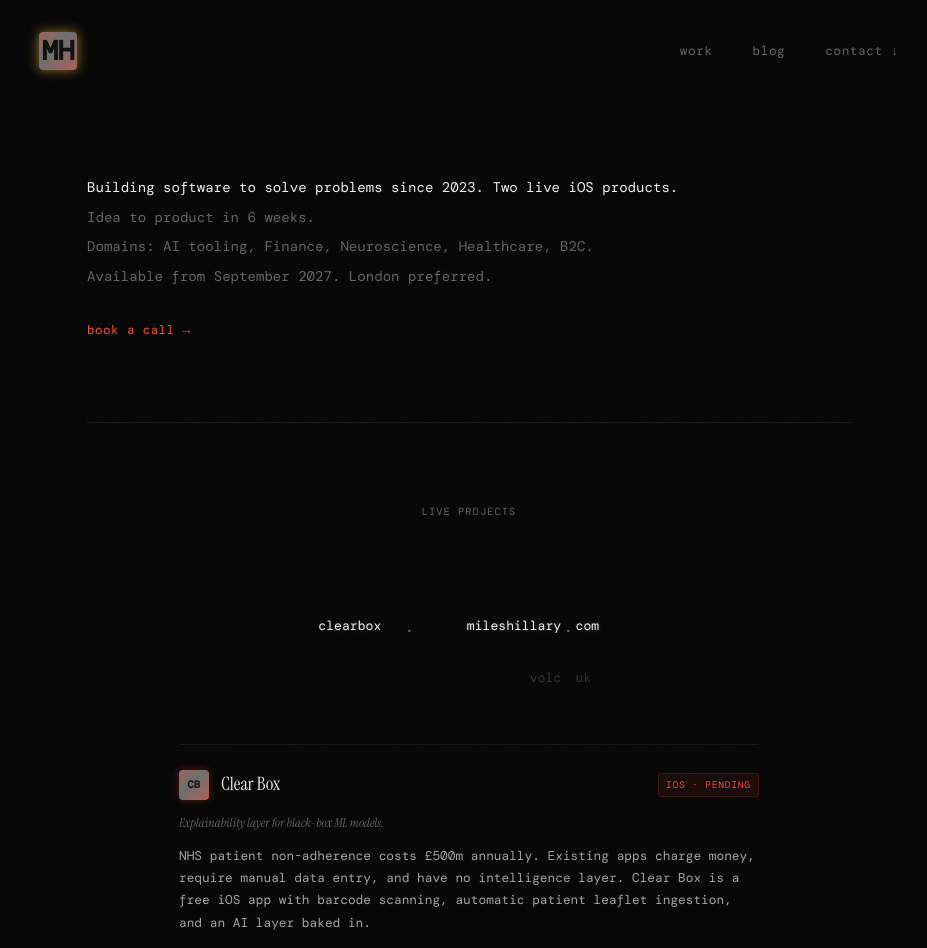
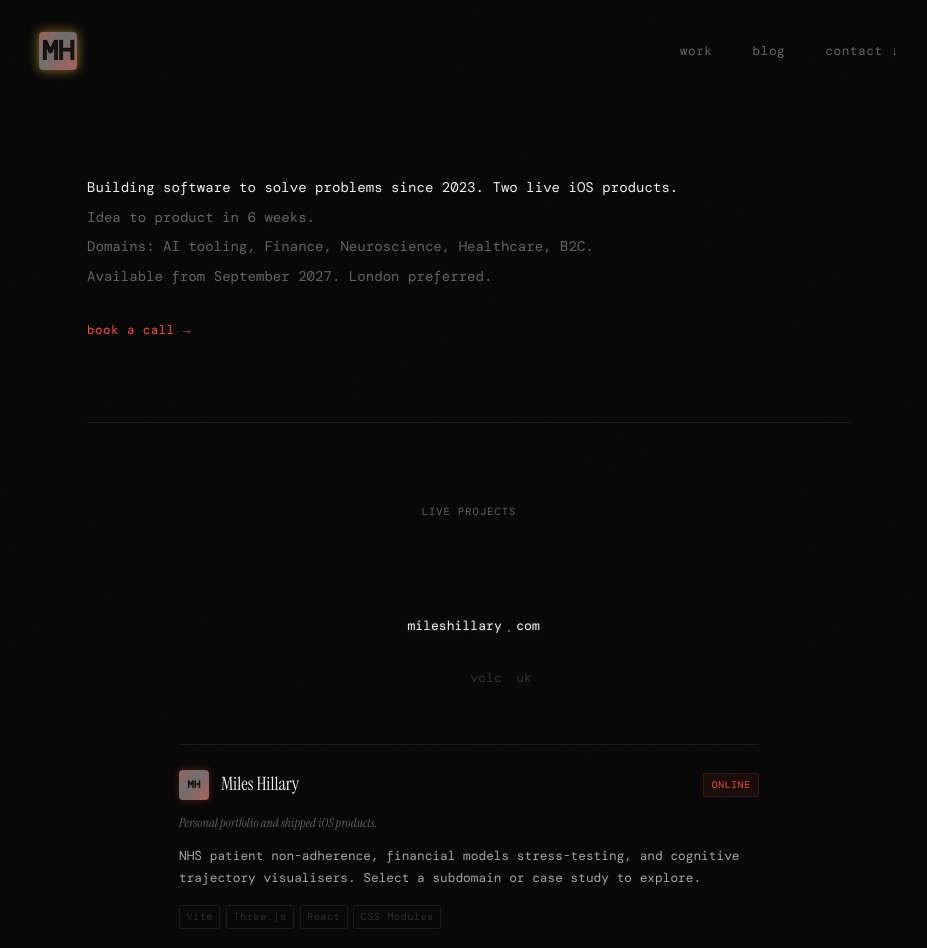
Before and after one commit to d00mkeeps/portfolio, a React (Vite) app: page / in a window 1280 px wide. Shown: the top 948 px of the page, without its empty margins (171-1098 px from the left). Built offline with nearby package versions, Linux system fonts and the light colour scheme; a web font is replaced by a local one.

Commit message:
feat(home): add pointer-dragging support, collapse blank subdomain drum, and remove subdomain spacing

```diff
--- a/src/components/LinkBuilder.jsx
+++ b/src/components/LinkBuilder.jsx
@@ -7,6 +7,17 @@ const DOMAINS = [
   {
     label: 'mileshillary.com',
     subs: [
+      {
+        slug: '',
+        name: 'Miles Hillary',
+        initials: 'MH',
+        tagline: 'Personal portfolio and shipped iOS products.',
+        copy: 'NHS patient non-adherence, financial models stress-testing, and cognitive trajectory visualisers. Select a subdomain or case study to explore.',
+        stack: ['Vite', 'Three.js', 'React', 'CSS Modules'],
+        status: 'online',
+        caseStudy: '/#work',
+        live: 'https://mileshillary.com',
+      },
       {
         slug: 'clearbox',
         name: 'Clear Box',
@@ -23,6 +34,17 @@ const DOMAINS = [
   {
     label: 'volc.uk',
     subs: [
+      {
+        slug: '',
+        name: 'Volc',
+        initials: 'VO',
+        tagline: 'Software collective and research systems.',
+        copy: 'Building tooling and engines for AI reasoning evaluation, financial model stress-testing, and automated transfer pricing.',
+        stack: ['Python', 'React', 'FastAPI', 'Docker'],
+        status: 'online',
+        caseStudy: '/#work',
+        live: 'https://volc.uk',
+      },
       {
         slug: 'brain',
         name: 'Grey Plain',
@@ -64,35 +86,51 @@ const DOMAINS = [
 // (/components/LinkBuilder.Drum)
 function Drum({ items, activeIdx, onCycle, itemKey = item => item, renderItem }) {
   const ITEM_H = 52
-  const touchStartY = useRef(null)
-  const lastDelta = useRef(0)
+  const dragStartY = useRef(null)
+  const lastStep = useRef(0)
+  const [isDragging, setIsDragging] = useState(false)
+  const hasMoved = useRef(false)
 
   const handleWheel = useCallback(e => {
     e.preventDefault()
     onCycle(e.deltaY > 0 ? 1 : -1)
   }, [onCycle])
 
-  const handleTouchStart = e => {
-    touchStartY.current = e.touches[0].clientY
-    lastDelta.current = 0
+  const handlePointerDown = e => {
+    if (e.button !== 0 && e.pointerType === 'mouse') return
+    dragStartY.current = e.clientY
+    lastStep.current = 0
+    setIsDragging(true)
+    hasMoved.current = false
+    e.currentTarget.setPointerCapture(e.pointerId)
   }
 
-  const handleTouchMove = e => {
-    e.preventDefault()
-    const delta = touchStartY.current - e.touches[0].clientY
-    const step = Math.round(delta / ITEM_H)
-    if (step !== lastDelta.current) {
-      onCycle(step - lastDelta.current)
-      lastDelta.current = step
+  const handlePointerMove = e => {
+    if (!isDragging) return
+    const deltaY = dragStartY.current - e.clientY
+    const step = Math.round(deltaY / ITEM_H)
+    if (step !== lastStep.current) {
+      onCycle(step - lastStep.current)
+      lastStep.current = step
+      hasMoved.current = true
+    }
+  }
+
+  const handlePointerUp = e => {
+    if (isDragging) {
+      setIsDragging(false)
+      e.currentTarget.releasePointerCapture(e.pointerId)
     }
   }
 
   return (
     <div
-      className={styles.drum}
+      className={`${styles.drum} ${isDragging ? styles.drumDragging : ''}`}
       onWheel={handleWheel}
-      onTouchStart={handleTouchStart}
-      onTouchMove={handleTouchMove}
+      onPointerDown={handlePointerDown}
+      onPointerMove={handlePointerMove}
+      onPointerUp={handlePointerUp}
+      onPointerCancel={handlePointerUp}
     >
       <div className={styles.drumFadeTop} />
       <div
@@ -104,7 +142,7 @@ function Drum({ items, activeIdx, onCycle, itemKey = item => item, renderItem })
             key={itemKey(item)}
             className={`${styles.drumItem} ${i === activeIdx ? styles.drumItemActive : ''}`}
             onClick={() => {
-              if (i !== activeIdx) {
+              if (!hasMoved.current && i !== activeIdx) {
                 onCycle(i - activeIdx)
               }
             }}
@@ -154,7 +192,7 @@ export default function LinkBuilder() {
       <p className={styles.label}>live projects</p>
 
       {/* ── URL bar ── */}
-      <div className={styles.urlBar}>
+      <div className={`${styles.urlBar} ${sub.slug === '' ? styles.urlBarCollapsed : ''}`}>
         <Drum
           items={domain.subs}
           activeIdx={subIdx}
@@ -162,7 +200,7 @@ export default function LinkBuilder() {
           itemKey={s => s.slug}
         />
 
-        <span className={styles.dot}>.</span>
+        <span className={`${styles.dot} ${sub.slug === '' ? styles.dotHidden : ''}`}>.</span>
 
         <div className={styles.domainWrapper}>
           <Drum
--- a/src/components/LinkBuilder.module.css
+++ b/src/components/LinkBuilder.module.css
@@ -19,20 +19,30 @@
 .urlBar {
   display: flex;
   align-items: center;
-  gap: 0.5rem;
+  gap: 0;
   font-family: var(--font-mono);
   font-size: 0.88rem;
   user-select: none;
 }
 
 .dot {
-  padding: 0 0.1rem;
+  padding: 0 0.15rem;
   color: var(--text-muted);
   font-size: 1rem;
   display: flex;
   align-items: center;
   height: 52px;
   text-shadow: 0 0 10px rgba(255, 255, 255, 0.15), 0 0 2px rgba(255, 255, 255, 0.1);
+  transition: width 0.3s cubic-bezier(0.25, 0.46, 0.45, 0.94), opacity 0.3s ease, padding 0.3s ease;
+  width: auto;
+}
+
+.dotHidden {
+  width: 0 !important;
+  padding: 0 !important;
+  opacity: 0 !important;
+  pointer-events: none;
+  overflow: hidden;
 }
 
 /* ─── Drum ───────────────────────────────────────────────────────────────────── */
@@ -40,12 +50,29 @@
   position: relative;
   overflow: hidden;
   height: 156px; /* 3 slots visible (3 * 52px) */
-  cursor: ns-resize;
+  cursor: grab;
+  user-select: none;
+}
+
+.drumDragging {
+  cursor: grabbing !important;
 }
 
 /* subdomain drum */
 .urlBar > .drum {
   width: 90px;
+  transition: width 0.3s cubic-bezier(0.25, 0.46, 0.45, 0.94), opacity 0.3s ease;
+}
+
+.urlBar > .drum .drumItem {
+  justify-content: flex-end;
+  padding-right: 0.15rem;
+}
+
+.urlBarCollapsed > .drum:nth-of-type(1) {
+  width: 0px !important;
+  opacity: 0 !important;
+  pointer-events: none;
 }
 
 .domainWrapper {
@@ -263,7 +290,7 @@
 @media (max-width: 600px) {
   .urlBar {
     font-size: 0.78rem;
-    gap: 0.3rem;
+    gap: 0;
   }
 
   .urlBar > .drum { width: 76px; }
```
